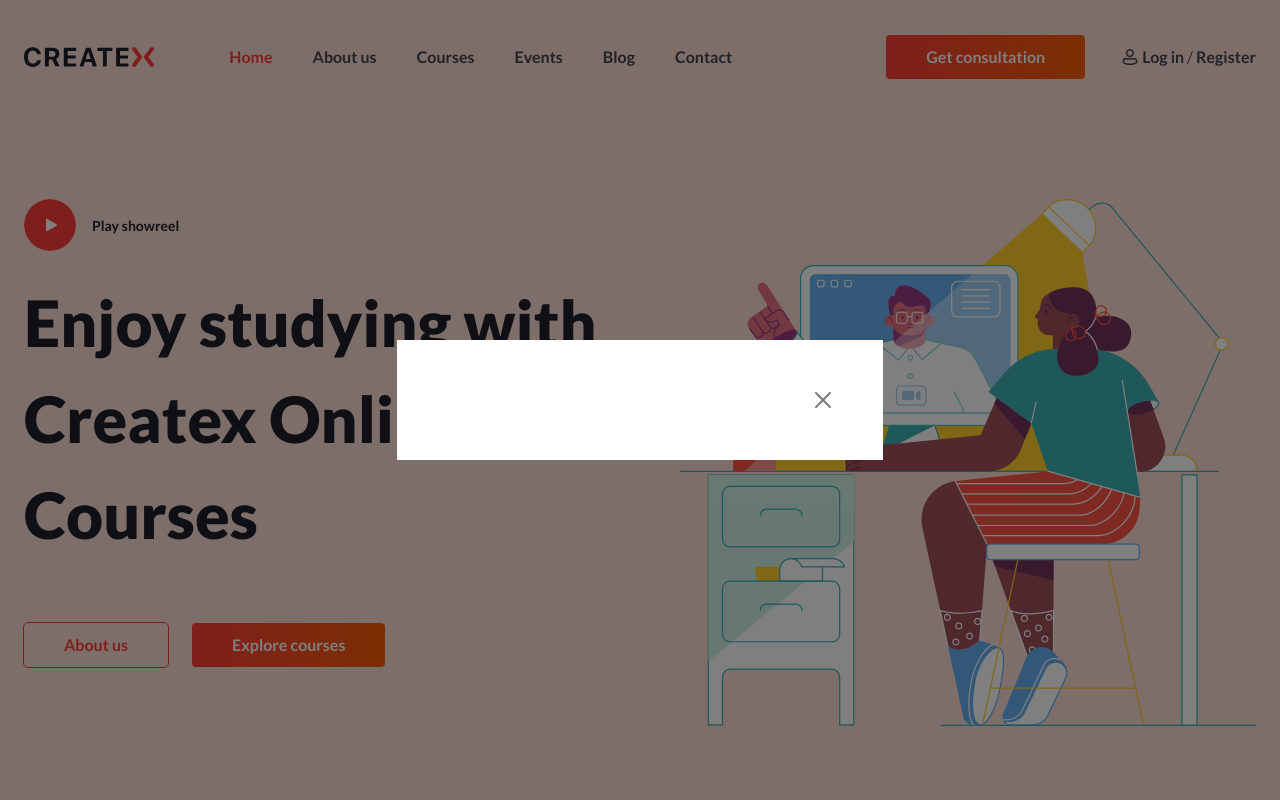
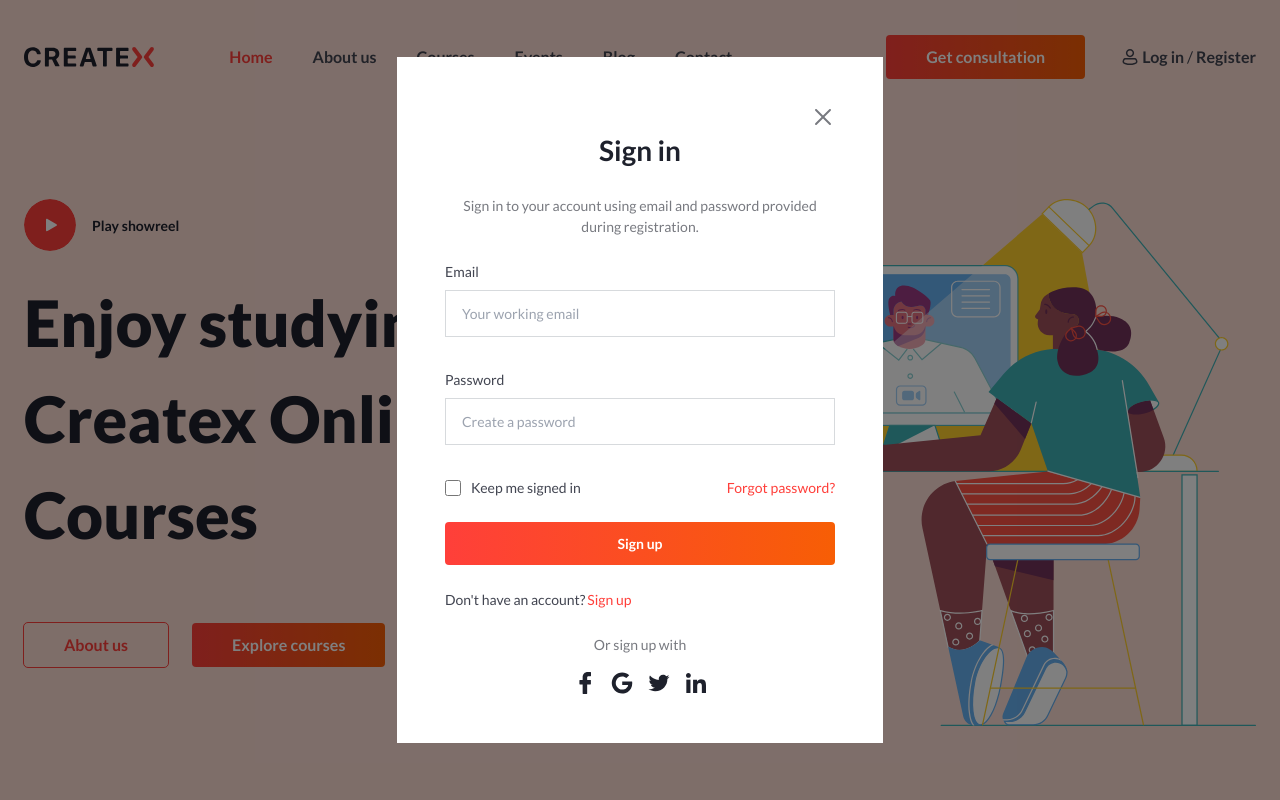
Before and after one commit to rauldev-jsx/N-Createx, a Next.js app: page / in a window 1280 px wide. Both pictures are taken after a click on the button "Log in". Shown: the top 800 px of the page. Built offline with nearby package versions, Linux system fonts and the light colour scheme.

Commit message:
added tablogin form, fixed bugs and errors, added new styles for forms

```diff
--- a/app/(components)/forms/TabLoginForm.jsx
+++ b/app/(components)/forms/TabLoginForm.jsx
@@ -1,9 +1,179 @@
-const TabLoginForm = () => {
+import Image from "next/image";
+import Link from "next/link";
+import React, { useState } from "react";
+
+const TabLoginForm = ({ formData, setType }) => {
+  const [form, setForm] = useState({
+    email: "",
+    password: "",
+  });
+
+  // const [loading, setLoading] = useState(false);
+  // const [success, setSuccess] = useState(false);
+
+  const inputsData = [
+    {
+      inputTitle: formData.form?.email,
+      name: "email",
+      type: "email",
+      id: "email",
+      // pattern: "[a-z0-9._%+-]+@[a-z0-9.-]+\.[a-z]{2,4}$",
+      placeholder: formData?.form?.placeholderEmail,
+      value: form.email,
+    },
+    {
+      inputTitle: formData?.form?.password,
+      type: "password",
+      name: "password",
+      id: "password",
+      // pattern: "[A-Za-z0-9!@#$%^&*()_+\\-=\\[\\]{};':\"\\\\|,.<>\\/?]+",
+      placeholder: formData?.form?.placeholderPassword,
+      value: form.password,
+    },
+  ];
+
+  const handleChange = (e) => {
+    const { name, value } = e.target;
+
+    if (name === "email") {
+      const cleaned = value.replace(/[^A-Za-z0-9@\._\-]/g, "").toLowerCase();
+      setForm((prev) => ({ ...prev, [name]: cleaned }));
+      return;
+    }
+
+    if (name === "password") {
+      const cleaned = value.replace(
+        /[^A-Za-z0-9!@#$%^&*()_+\-=\[\]{};':"\\|,.<>\/?]/g,
+        "",
+      );
+      setForm((prev) => ({ ...prev, [name]: cleaned }));
+      return;
+    }
+  };
+
+  const handleSubmit = (e) => {
+    e.preventDefault();
+
+    if (!form.email || !form.password) {
+      alert("TEST: please fill in all fields!");
+      return;
+    }
+
+    // setLoading(true);
+
+    // setTimeout(() => {
+    //   setLoading(false);
+    //   setSuccess(true);
+
+    //   setForm({
+    //     fullname: "",
+    //     email: "",
+    //     password: "",
+    //     confirm: "",
+    //   });
+
+    //   setTimeout(() => setSuccess(false), 3000);
+    // }, 1500);
+  };
+
   return (
-    <div>
+    <>
+      <div className="text-center">
+        <h3 className="text-[2.8rem] text-[#1E212C] font-[700] mb-[2.4rem]">
+          {formData?.form?.title2}
+        </h3>
+        <p className="text-[1.4rem] text-[#787A80] font-[400] mb-[2.4rem]">
+          {formData?.form?.text2}
+        </p>
+      </div>
+      <form onSubmit={handleSubmit}>
+        <div className="flex flex-col">
+          {inputsData?.map((item, index) => {
+            return (
+              <React.Fragment key={index}>
+                <p className="text-[1.4rem] text-[#424551] font-[400] mb-[0.8rem]">
+                  {item?.inputTitle}
+                </p>
+                <input
+                  onChange={handleChange}
+                  id={item?.id}
+                  type={item?.type}
+                  name={item?.name}
+                  maxLength={item?.maxLenght}
+                  minLength={item?.minLength}
+                  pattern={item?.pattern}
+                  placeholder={item?.placeholder}
+                  value={item?.value}
+                  className="border-[1px] border-[#D7DADD] pl-[1.6rem] py-[1.2rem] text-[1.4rem] text-[#9A9CA5] font-[400] mb-[3.2rem] outline-none"
+                />
+              </React.Fragment>
+            );
+          })}
+          {/* {success && (
+            <p className="text-[1.6rem] mb-[1.6rem]">{"Successfully sent!"}</p>
+          )} */}
+          <div className="flex justify-between items-center gap-[1rem] mb-[2.4rem]">
+            <div className="flex items-center gap-[1rem]">
+              <input
+                type="checkbox"
+                id="remember"
+                name="remember"
+                className="w-[1.6rem] h-[1.6rem] accent-[#FF3F3A] cursor-pointer"
+              />
+              <label
+                htmlFor="remember"
+                className="text-[1.4rem] text-[#424551] font-[400]"
+              >
+                {formData?.form?.rememberMe2}
+              </label>
+            </div>
 
-    </div>
+            <Link
+              className="text-[1.4rem] text-[#FF3F3A] font-[400]"
+              href={"/"}
+            >
+              {formData?.form?.password2}
+            </Link>
+          </div>
+          <button
+            className="text-[1.4rem] text-[#FFFFFF] font-[700] btn-gradient py-[1.1rem] rounded-[0.4rem]"
+            type="submit"
+            // disabled={loading}
+          >
+            {formData?.form?.signUp}
+            {/* {loading ? "Waiting..." : formData?.form?.signUp} */}
+          </button>
+        </div>
+      </form>
+      <div className="flex items-center my-[2.4rem]">
+        <p className="text-[1.4rem] text-[#424551] font-[400]">
+          {formData?.form?.account2}
+        </p>
+
+        <button
+          type="button"
+          onClick={() => setType("register")}
+          className="text-[1.4rem] text-[#FF3F3A] font-[400] pl-[0.2rem]"
+        >
+          {formData?.form?.signUp}
+        </button>
+      </div>
+      <div className="text-center">
+        <p className="text-[1.4rem] text-[#787A80] font-[400] mb-[1.6rem]">
+          {formData?.form?.orSignUpWith}
+        </p>
+        <div className="flex items-center justify-center gap-[1.3rem]">
+          {formData?.form?.social?.map((item) => {
+            return (
+              <Link key={item?.id} href={item?.url}>
+                <Image src={item?.img} alt={item?.alt} height={24} width={24} />
+              </Link>
+            );
+          })}
+        </div>
+      </div>
+    </>
   );
-}
+};
 
 export default TabLoginForm;
--- a/app/(components)/forms/TabRegisterForm.jsx
+++ b/app/(components)/forms/TabRegisterForm.jsx
@@ -16,47 +16,48 @@
 
   const inputsData = [
     {
-      inputTitle: formData?.regForm?.fullName,
+      inputTitle: formData?.form?.fullName,
       type: "text",
       name: "fullname",
       id: "fullname",
       maxLength: 30,
       minLength: 2,
       pattern: "[A-Za-zА-Яа-яЁёƏəĞğİiIıÖöÜüÇçŞş\s]+",
-      placeholder: formData?.regForm?.placeholderFullName,
+      placeholder: formData?.form?.placeholderFullName,
       value: form.fullname,
     },
     {
-      inputTitle: formData?.regForm?.email,
+      inputTitle: formData?.form?.email,
       type: "email",
       name: "email",
       id: "email",
       maxLength: 30,
       pattern: "[a-z0-9._%+-]+@[a-z0-9.-]+\.[a-z]{2,4}$",
-      placeholder: formData?.regForm?.placeholderEmail,
+      placeholder: formData?.form?.placeholderEmail,
       value: form.email,
     },
     {
-      inputTitle: formData?.regForm?.password,
+      inputTitle: formData?.form?.password,
       type: "password",
       name: "password",
       id: "password",
       pattern: "[A-Za-z0-9!@#$%^&*()_+\\-=\\[\\]{};':\"\\\\|,.<>\\/?]+",
-      placeholder: formData?.regForm?.placeholderPassword,
+      placeholder: formData?.form?.placeholderPassword,
       maxLenght: 30,
       value: form.password,
     },
     {
-      inputTitle: formData?.regForm?.confirmPassword,
+      inputTitle: formData?.form?.confirmPassword,
       type: "password",
       name: "confirm",
       id: "confirm",
       pattern: "[A-Za-z0-9!@#$%^&*()_+\\-=\\[\\]{};':\"\\\\|,.<>\\/?]+",
-      placeholder: formData?.regForm?.placeholderConfirmPassword,
+      placeholder: formData?.form?.placeholderConfirmPassword,
       maxLength: 30,
       value: form.confirm,
     },
   ];
+
   const handleChange = (e) => {
     const { name, value } = e.target;
 
@@ -124,10 +125,10 @@
     <>
       <div className="text-center">
         <h3 className="text-[2.8rem] text-[#1E212C] font-[700] mb-[2.4rem]">
-          {formData?.regForm?.title}
+          {formData?.form?.title}
         </h3>
         <p className="text-[1.4rem] text-[#787A80] font-[400] mb-[2.4rem]">
-          {formData?.regForm?.text}
+          {formData?.form?.text}
         </p>
       </div>
       <form onSubmit={handleSubmit}>
@@ -164,10 +165,10 @@
               className="w-[1.6rem] h-[1.6rem] accent-[#FF3F3A] cursor-pointer"
             />
             <label
-              htmlFor="remebmer"
+              htmlFor="remember"
               className="text-[1.4rem] text-[#424551] font-[400]"
             >
-              {formData?.regForm?.rememberMe}
+              {formData?.form?.rememberMe}
             </label>
           </div>
           <button
@@ -175,13 +176,13 @@
             type="submit"
             disabled={loading}
           >
-            {loading ? "Waiting..." : formData?.regForm?.signUp}
+            {loading ? "Waiting..." : formData?.form?.signUp}
           </button>
         </div>
       </form>
       <div className="flex items-center my-[2.4rem]">
         <p className="text-[1.4rem] text-[#424551] font-[400]">
-          {formData?.regForm?.account}
+          {formData?.form?.account}
         </p>
 
         <button
@@ -189,15 +190,15 @@
           onClick={() => setType("login")}
           className="text-[1.4rem] text-[#FF3F3A] font-[400] pl-[0.2rem]"
         >
-          {formData?.regForm?.signUp}
+          {formData?.form?.signUp}
         </button>
       </div>
       <div className="text-center">
         <p className="text-[1.4rem] text-[#787A80] font-[400] mb-[1.6rem]">
-          {formData?.regForm?.orSignUpWith}
+          {formData?.form?.orSignUpWith}
         </p>
         <div className="flex items-center justify-center gap-[1.3rem]">
-          {formData?.regForm?.social?.map((item) => {
+          {formData?.form?.social?.map((item) => {
             return (
               <Link key={item?.id} href={item?.url}>
                 <Image src={item?.img} alt={item?.alt} height={24} width={24} />
--- a/app/(components)/shared_components/Modal.jsx
+++ b/app/(components)/shared_components/Modal.jsx
@@ -30,8 +30,8 @@
         <div className="flex justify-end">
           <button onClick={handleClose}>
             <Image
-              src={data?.regForm?.closeImg}
-              alt={data?.regForm?.closeImgAlt}
+              src={data?.form?.closeImg}
+              alt={data?.form?.closeImgAlt}
               width={24}
               height={24}
             />
--- a/app/page.jsx
+++ b/app/page.jsx
@@ -3,7 +3,6 @@
 import HomePage from "./(components)/pages/HomePage/HomePage";
 import Header from "./(components)/layout/Header";
 import Footer from "./(components)/layout/Footer";
-
 
 const getData = () => {
   const metaData = meta?.metaData?.homePage;
@@ -37,7 +36,7 @@
 }
 
 export default function page() {
-  const { homePage, header, footer} = getData();
+  const { homePage, header, footer } = getData();
   return (
     <>
       <Header headerData={header} />
--- a/public/data/metadata.json
+++ b/public/data/metadata.json
@@ -106,11 +106,13 @@
       "btn2": "Log in",
       "btn3": "Register"
     },
-    "regForm": {
+    "form": {
       "closeImg": "/img/register/reg-close.svg",
       "closeImgAlt": "createx close",
       "title": "Sign up",
+      "title2": "Sign in",
       "text": "Registration takes less than a minute but gives you full control over your studying.",
+      "text2": "Sign in to your account using email and password provided during registration.",
       "fullName": "Full Name",
       "placeholderFullName": "Your full name",
       "email": "Email",
@@ -120,8 +122,11 @@
       "confirmPassword": "Confirm Password",
       "placeholderConfirmPassword": "Confirm your password",
       "rememberMe": "Remember me",
+      "rememberMe2": "Keep me signed in",
       "signUp": "Sign up",
       "account": "Already have an account?",
+      "account2": "Don't have an account?",
+      "password2": "Forgot password?",
       "orSignUpWith": "Or sign up with",
       "social": [
         {
```
Also changed, not shown: app/(components)/pages/HomePage/sections/HomeCertificate.jsx (line endings or trailing spaces).
